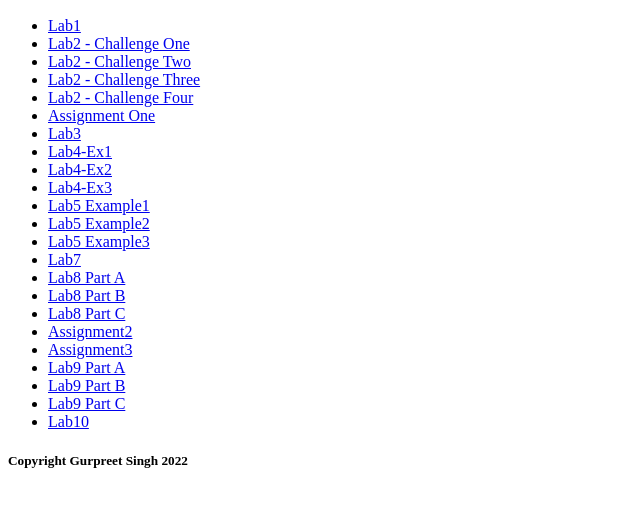
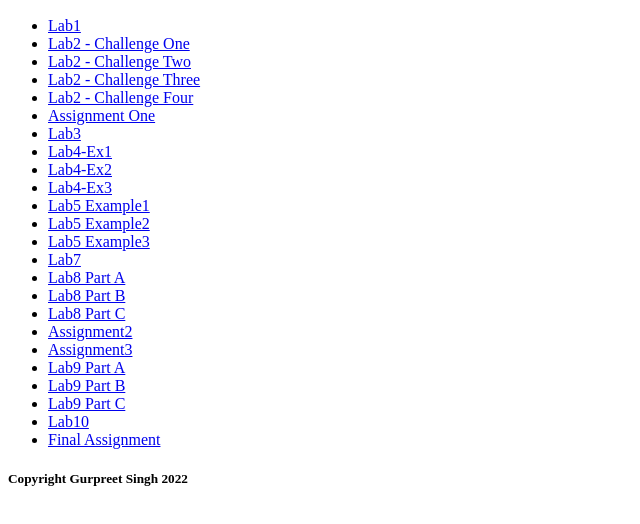
Before and after one commit to Gs25gurpreet/ISAC1p02-2022, a plain HTML site: page index.html in a window 1280 px wide. Shown: the part 110-634 px from the top of the page, without its empty margins (0-640 px from the left). Drawn offline with Linux system fonts and the light colour scheme.

Commit message:
Update index.html

```diff
--- a/index.html
+++ b/index.html
@@ -48,6 +48,7 @@
         <li><a href="./Lab9/Lab9c.html">Lab9 Part C</a></li>
 
         <li><a href="./Lab10/lab10.html">Lab10</a></li>
+        <li><a href="./Final/index.html">Final Assignment</a></li>
     </ul>
 
 
```
